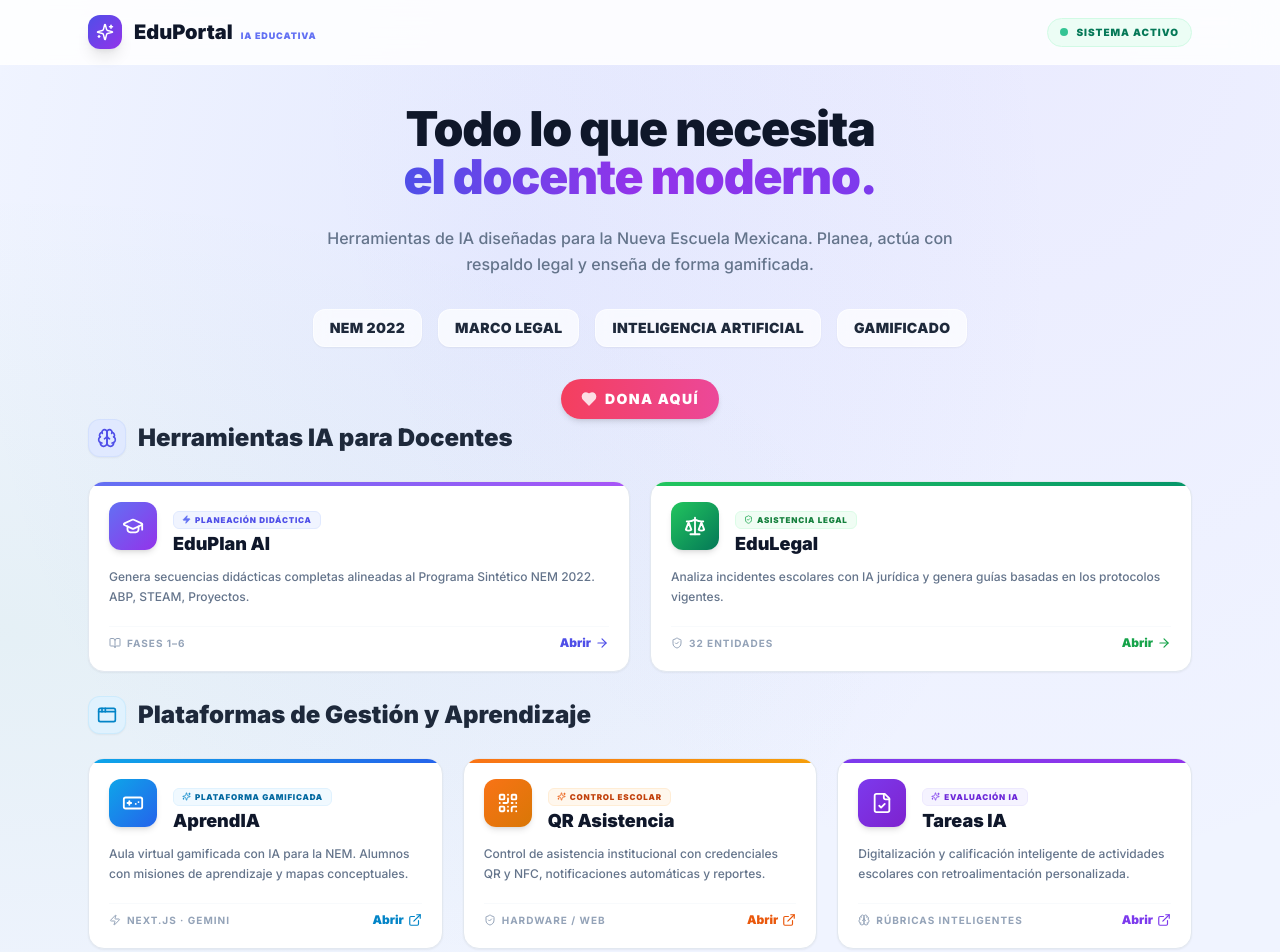
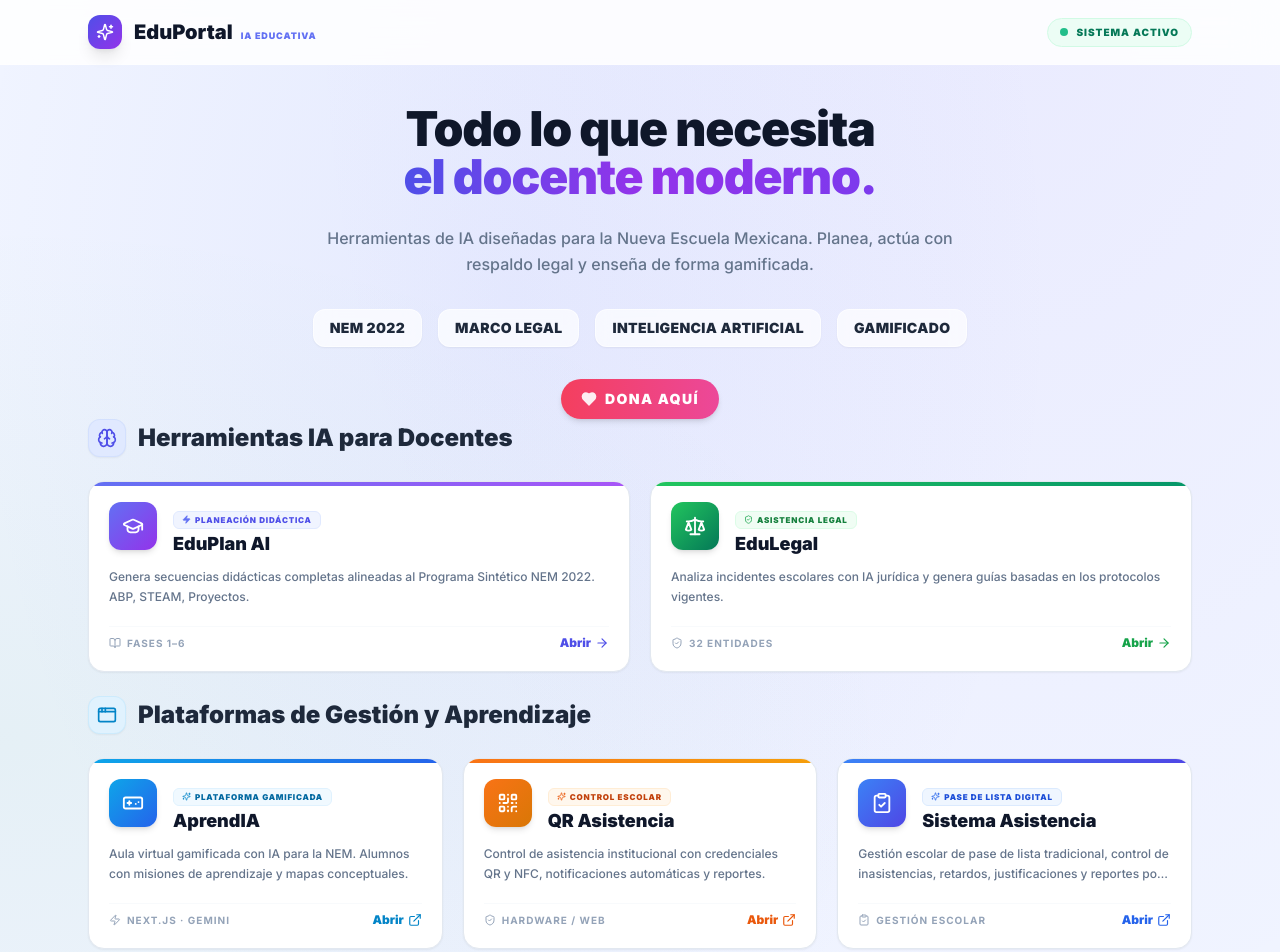
Before and after one commit to Zeraz-Victoria/EduPortal, a React (Vite) app: page / in a window 1280 px wide. Shown: the top 952 px of the page. Built offline with nearby package versions, Linux system fonts and the light colour scheme.

Commit message:
feat(portal): agregar acceso directo al sistema de asistencia tradicional

```diff
--- a/src/landing/LandingPage.tsx
+++ b/src/landing/LandingPage.tsx
@@ -1,5 +1,5 @@
 import React from 'react';
-import { GraduationCap, Scale, Sparkles, ArrowRight, Zap, ShieldCheck, BookOpen, Brain, GamepadIcon, ExternalLink, Heart, AppWindow, Cloud, MonitorPlay, QrCode, FileCheck, Volume2 } from 'lucide-react';
+import { GraduationCap, Scale, Sparkles, ArrowRight, Zap, ShieldCheck, BookOpen, Brain, GamepadIcon, ExternalLink, Heart, AppWindow, Cloud, MonitorPlay, QrCode, FileCheck, Volume2, ClipboardCheck } from 'lucide-react';
 
 interface LandingPageProps {
     onNavigate: (route: '/' | '/eduplan' | '/edulegal' | '/simulador') => void;
@@ -221,6 +221,37 @@ const LandingPage: React.FC<LandingPageProps> = ({ onNavigate }) => {
                         </div>
                     </div>
 
+                    {/* Sistema Asistencia Card */}
+                    <div
+                        onClick={() => window.open('https://asistencia.iaparamaestros.org/login.html', '_blank')}
+                        className="group relative bg-white rounded-2xl shadow-sm hover:shadow-xl border border-slate-200 overflow-hidden cursor-pointer hover:border-blue-300 transition-all duration-300 flex flex-col"
+                    >
+                        <div className="h-1 w-full bg-gradient-to-r from-blue-500 to-indigo-600 absolute top-0 left-0" />
+                        <div className="p-5 flex flex-col h-full">
+                            <div className="flex items-start gap-4 mb-3">
+                                <div className="w-12 h-12 bg-gradient-to-br from-blue-500 to-indigo-600 rounded-xl flex items-center justify-center text-white shrink-0 group-hover:scale-105 transition-transform shadow-md">
+                                    <ClipboardCheck size={22} />
+                                </div>
+                                <div className="pt-1">
+                                    <div className="inline-flex items-center gap-1 bg-blue-50 border border-blue-100 px-2 py-0.5 rounded-md mb-1">
+                                        <Sparkles size={9} className="text-blue-600" />
+                                        <span className="text-[8px] font-black text-blue-700 uppercase tracking-widest">Pase de Lista Digital</span>
+                                    </div>
+                                    <h2 className="text-lg font-black text-slate-900 leading-tight">Sistema Asistencia</h2>
+                                </div>
+                            </div>
+                            <p className="text-slate-500 text-xs leading-relaxed font-medium mb-5 line-clamp-2">
+                                Gestión escolar de pase de lista tradicional, control de inasistencias, retardos, justificaciones y reportes por grupo.
+                            </p>
+                            <div className="flex items-center justify-between mt-auto pt-2 border-t border-slate-50">
+                                <span className="text-[10px] font-bold text-slate-400 uppercase tracking-widest flex items-center gap-1.5"><ClipboardCheck size={12} /> Gestión Escolar</span>
+                                <div className="text-blue-600 text-xs font-black flex items-center gap-1 group-hover:translate-x-1 transition-transform">
+                                    Abrir <ExternalLink size={14} />
+                                </div>
+                            </div>
+                        </div>
+                    </div>
+
                     {/* Tareas IA Card */}
                     <div
                         onClick={() => window.open('https://tareas.iaparamaestros.org', '_blank')}
```
Also changed, not shown: 1 other file (tests, documents, lock files or other folders).
